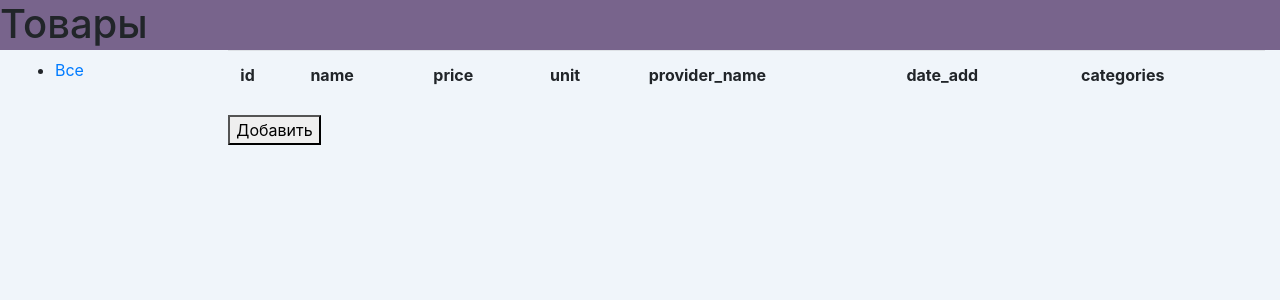
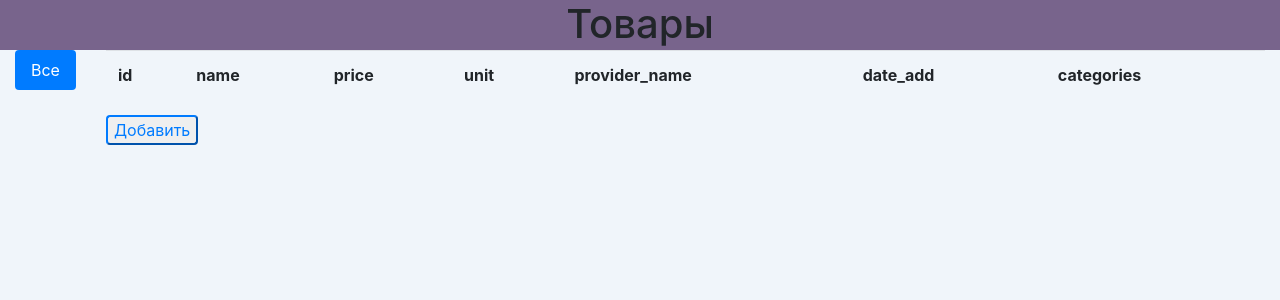
Before and after one commit to georgekorob/gb_prepare_hr, a Django app: page / in a window 1280 px wide. Shown: the top 300 px of the page. Run offline with Django 3.2, Linux system fonts and the light colour scheme; data comes from the database, SQL or seed files in the repository; data that the repository does not hold is empty; some libraries are stand-ins or nearby versions.

Commit message:
change style

```diff
--- a/djproject/djapp/templates/djapp/goods_list.html
+++ b/djproject/djapp/templates/djapp/goods_list.html
@@ -4,21 +4,21 @@
 {% block content %}
 <div class="container-fluid">
     <div class="row">
-            <div class="col-sm-2">
-                <ul class="navbar-text">
-                    <li><a href="{% url 'category' %}"
-                           class="{% if request.resolver_match.kwargs.pk == 'None' %}active{% endif %}">
+        <div class="col-sm-auto">
+            <ul class="nav flex-column nav-pills">
+                <li class="nav-item"><a href="{% url 'category' %}"
+                       class="nav-link{% if request.resolver_match.kwargs.pk == null or request.resolver_match.kwargs.pk == 0 %} active{% endif %}">
                     Все
                 </a></li>
                 {% for cat in categories %}
-                        <li><a href="{% url 'category' cat.pk %}"
-                               class="{% if request.resolver_match.kwargs.pk|add:'0' == link.pk %}active{% endif %}">
+                <li class="nav-item"><a href="{% url 'category' cat.pk %}"
+                       class="nav-link{% if request.resolver_match.kwargs.pk|add:'0' == cat.pk %} active{% endif %}">
                     {{ cat.name }}
                 </a></li>
                 {% endfor %}
             </ul>
         </div>
-            <div class="col-sm-10">
+        <div class="col">
             <table class="table">
                 <tr>
                     <th>id</th>
@@ -41,7 +41,7 @@
                 </tr>
                 {% endfor %}
             </table>
-                <button class="button btn-upload">Добавить</button>
+            <button type="submit" class="button btn-outline-primary rounded">Добавить</button>
         </div>
     </div>
 </div>
--- a/djproject/static/css/base.css
+++ b/djproject/static/css/base.css
@@ -5,4 +5,5 @@ body {
 .header {
     height: 50px;
     background-color: rgba(120, 100, 140, 1);
+    text-align: center;
 }
--- a/djproject/templates/base.html
+++ b/djproject/templates/base.html
@@ -8,7 +8,7 @@
     <link rel="stylesheet" href="{% static 'css/base.css' %}">
 </head>
 <body>
-<header class="header"><h1>Товары</h1></header>
+<header class="header justify-content-center"><h1>Товары</h1></header>
 {% block content %}
 {% endblock %}
 </body>
```
Lines whose indentation alone changed are shown as unchanged.
